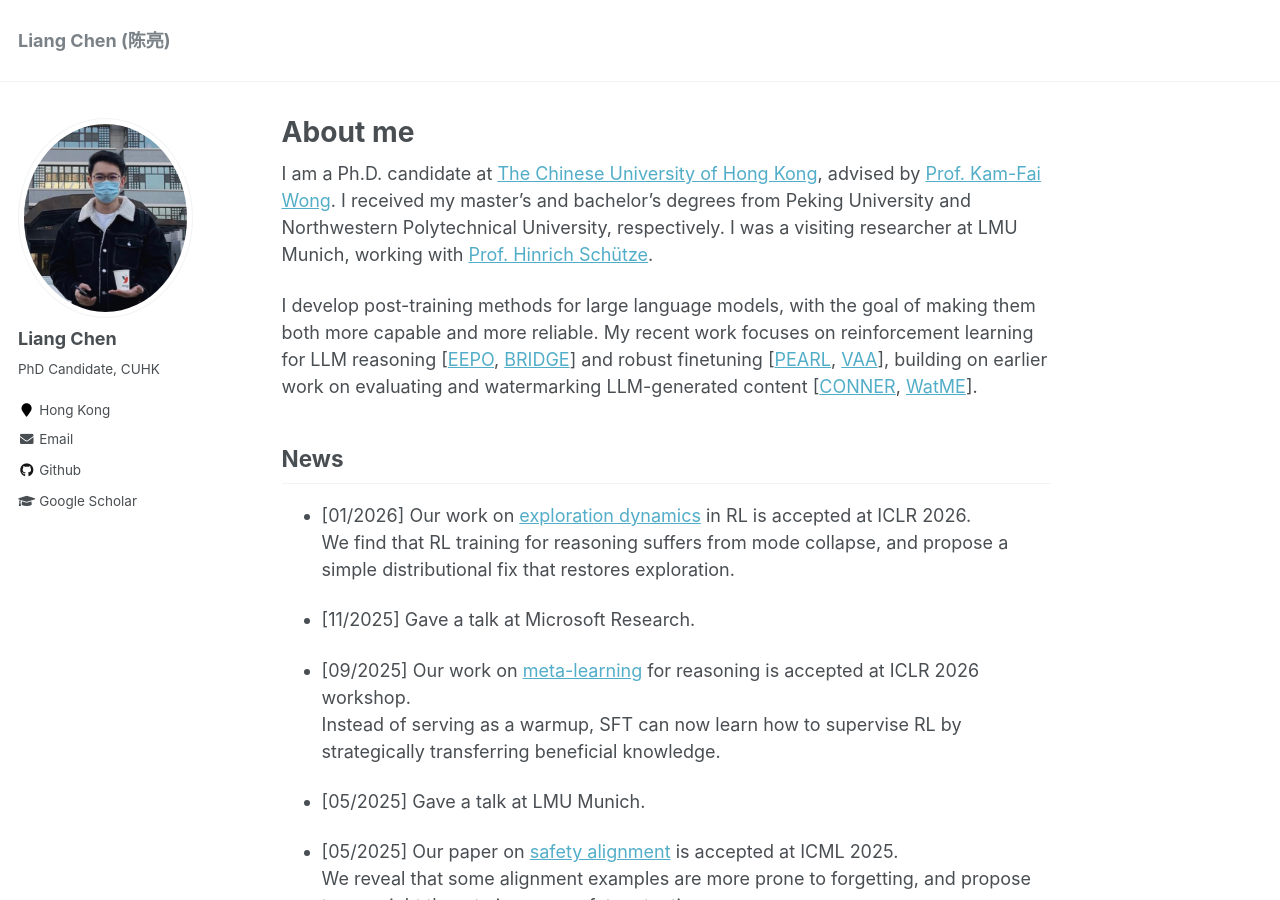
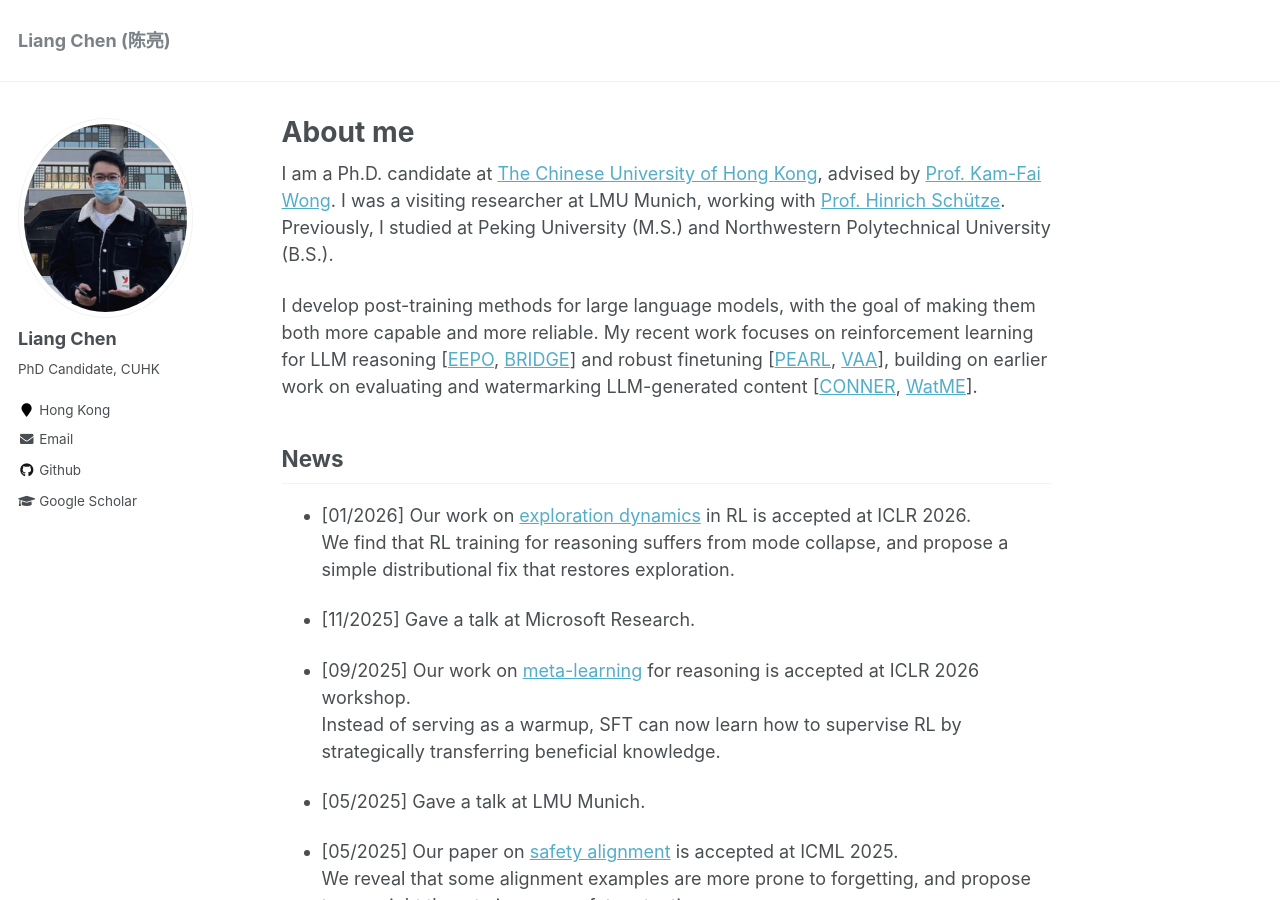
Before and after one commit to ChanLiang/ChanLiang.github.io, a Jekyll site: the page built from _pages/about.md, in a window 1280 px wide and 900 px high. Built offline with Jekyll 4.4.1, drawn with Linux system fonts in a browser that asks for light colours.

Commit message:
Update about.md

```diff
--- a/_pages/about.md
+++ b/_pages/about.md
@@ -9,9 +9,8 @@ redirect_from:
 ---
 
 I am a Ph.D. candidate at [The Chinese University of Hong Kong](https://www.cuhk.edu.hk/english/index.html), advised by [Prof. Kam-Fai Wong](https://www1.se.cuhk.edu.hk/~kfwong/).
-I received my master's and bachelor's degrees from Peking University and Northwestern Polytechnical University, respectively.
 I was a visiting researcher at LMU Munich, working with [Prof. Hinrich Schütze](https://cisnlp.github.io/about/).
-
+Previously, I studied at Peking University (M.S.) and Northwestern Polytechnical University (B.S.).
 
 I develop post-training methods for large language models, with the goal of making them both more capable and more reliable. My recent work focuses on reinforcement learning for LLM reasoning [[EEPO](https://openreview.net/pdf?id=ObF4WIMkY6), [BRIDGE](https://arxiv.org/pdf/2509.06948)] and robust finetuning [[PEARL](https://openreview.net/pdf?id=txoJvjfI9w), [VAA](https://openreview.net/pdf?id=EMHED4WTHT)], building on earlier work on evaluating and watermarking LLM-generated content [[CONNER](https://aclanthology.org/2023.emnlp-main.390), [WatME](https://aclanthology.org/2024.acl-long.496/)].
 
```
